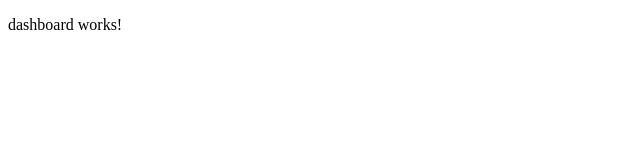
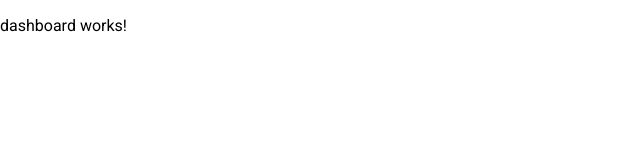
Before and after one commit to faridmfoyez/order-note, an Angular app: page / in a window 1280 px wide. Shown: the top 160 px of the page, without its empty margins (0-640 px from the left). Built offline with nearby package versions, Linux system fonts and the light colour scheme.

Commit message:
add angular material

```diff
--- a/angular.json
+++ b/angular.json
@@ -28,6 +28,7 @@
               "src/assets"
             ],
             "styles": [
+              "./node_modules/@angular/material/prebuilt-themes/indigo-pink.css",
               "src/styles.scss"
             ],
             "scripts": []
@@ -93,6 +94,7 @@
               "src/assets"
             ],
             "styles": [
+              "./node_modules/@angular/material/prebuilt-themes/indigo-pink.css",
               "src/styles.scss"
             ],
             "scripts": []
@@ -124,6 +126,7 @@
           }
         }
       }
-    }},
+    }
+  },
   "defaultProject": "order-note"
 }
--- a/package.json
+++ b/package.json
@@ -12,13 +12,16 @@
   "private": true,
   "dependencies": {
     "@angular/animations": "~8.2.13",
+    "@angular/cdk": "~8.2.3",
     "@angular/common": "~8.2.13",
     "@angular/compiler": "~8.2.13",
     "@angular/core": "~8.2.13",
     "@angular/forms": "~8.2.13",
+    "@angular/material": "^8.2.3",
     "@angular/platform-browser": "~8.2.13",
     "@angular/platform-browser-dynamic": "~8.2.13",
     "@angular/router": "~8.2.13",
+    "hammerjs": "^2.0.8",
     "rxjs": "~6.4.0",
     "tslib": "^1.10.0",
     "zone.js": "~0.9.1"
--- a/src/app/app.module.ts
+++ b/src/app/app.module.ts
@@ -3,6 +3,7 @@
 
 import { AppRoutingModule } from './app-routing.module';
 import { AppComponent } from './app.component';
+import { BrowserAnimationsModule } from '@angular/platform-browser/animations';
 
 @NgModule({
   declarations: [
@@ -10,7 +11,8 @@
   ],
   imports: [
     BrowserModule,
-    AppRoutingModule
+    AppRoutingModule,
+    BrowserAnimationsModule
   ],
   providers: [],
   bootstrap: [AppComponent]
--- a/src/index.html
+++ b/src/index.html
@@ -6,6 +6,8 @@
   <base href="/">
   <meta name="viewport" content="width=device-width, initial-scale=1">
   <link rel="icon" type="image/x-icon" href="favicon.ico">
+  <link href="https://fonts.googleapis.com/css?family=Roboto:300,400,500&display=swap" rel="stylesheet">
+  <link href="https://fonts.googleapis.com/icon?family=Material+Icons" rel="stylesheet">
 </head>
 <body>
   <app-root></app-root>
--- a/src/main.ts
+++ b/src/main.ts
@@ -1,3 +1,4 @@
+import 'hammerjs';
 import { enableProdMode } from '@angular/core';
 import { platformBrowserDynamic } from '@angular/platform-browser-dynamic';
 
--- a/src/styles.scss
+++ b/src/styles.scss
@@ -1 +1,4 @@
 /* You can add global styles to this file, and also import other style files */
+
+html, body { height: 100%; }
+body { margin: 0; font-family: Roboto, "Helvetica Neue", sans-serif; }
```
